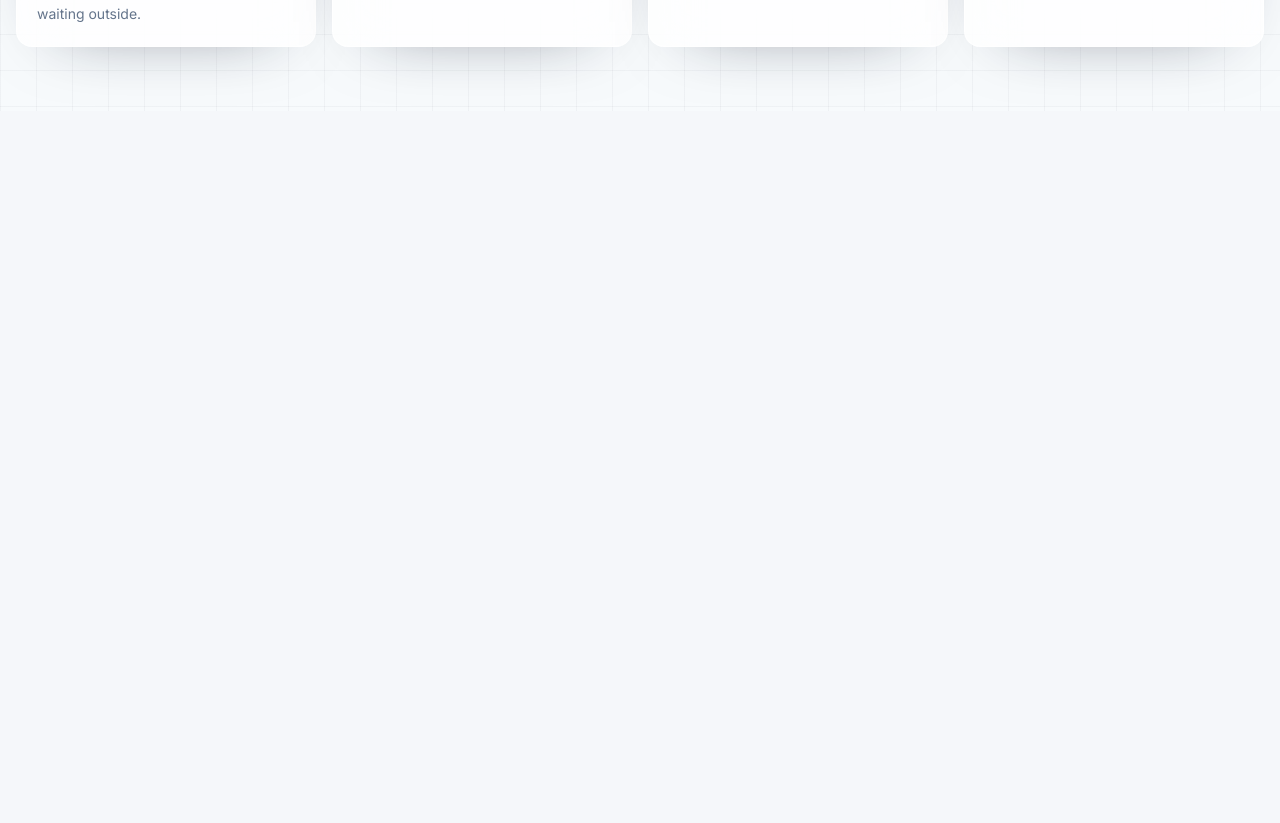
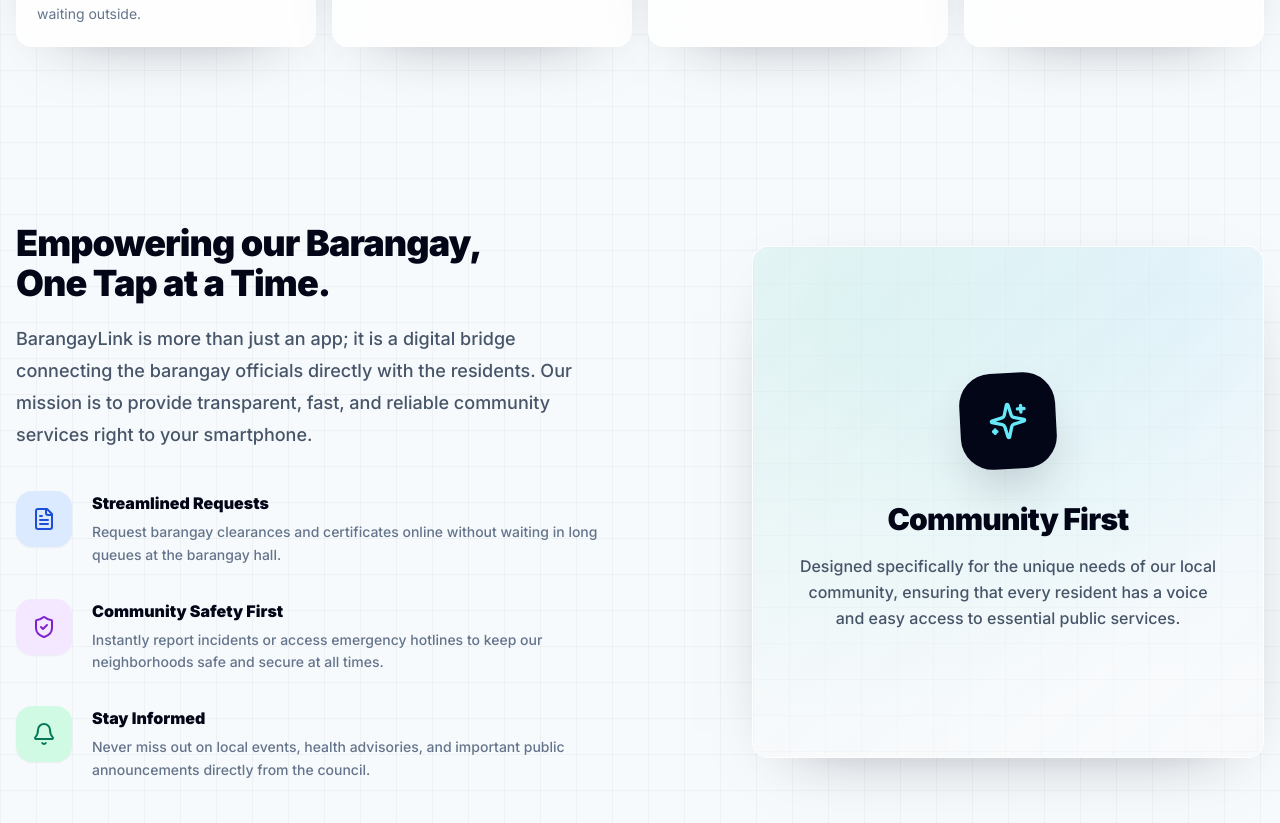
Before and after one commit to Ikal-Sama/barangayservice, a Next.js app: page / in a window 1280 px wide. Shown: the part 866-1689 px from the top of the page. Before the commit the page ends 977 px from the top, so only its background shows below. Built offline with nearby package versions, Linux system fonts and the light colour scheme.

Commit message:
feat: Add comprehensive About the App section to homepage

```diff
--- a/src/app/page.tsx
+++ b/src/app/page.tsx
@@ -8,6 +8,7 @@ import {
   ShieldCheck,
   Sparkles,
   Truck,
+  FileText,
 } from "lucide-react";
 
 const features = [
@@ -176,6 +177,70 @@ export default function LandingPage() {
           ))}
         </div>
       </section>
+
+      {/* ── About the Portal Section ────────────────────────────────────────── */}
+      <section className="mx-auto max-w-7xl px-4 py-16 lg:py-24 mt-4">
+        <div className="grid gap-12 lg:grid-cols-2 lg:items-center">
+          <div>
+            <h2 className="text-3xl font-black tracking-tight text-slate-950 sm:text-4xl">
+              Empowering our Barangay, <br /> One Tap at a Time.
+            </h2>
+            <p className="mt-5 text-lg leading-8 text-slate-600 font-medium">
+              BarangayLink is more than just an app; it is a digital bridge connecting the barangay officials directly with the residents. Our mission is to provide transparent, fast, and reliable community services right to your smartphone.
+            </p>
+
+            <div className="mt-10 space-y-8">
+              {[
+                {
+                  title: "Streamlined Requests",
+                  desc: "Request barangay clearances and certificates online without waiting in long queues at the barangay hall.",
+                  icon: FileText,
+                  color: "bg-blue-100 text-blue-700",
+                },
+                {
+                  title: "Community Safety First",
+                  desc: "Instantly report incidents or access emergency hotlines to keep our neighborhoods safe and secure at all times.",
+                  icon: ShieldCheck,
+                  color: "bg-purple-100 text-purple-700",
+                },
+                {
+                  title: "Stay Informed",
+                  desc: "Never miss out on local events, health advisories, and important public announcements directly from the council.",
+                  icon: Bell,
+                  color: "bg-emerald-100 text-emerald-700",
+                },
+              ].map((item, idx) => (
+                <div key={idx} className="flex gap-5">
+                  <div className={`shrink-0 grid h-14 w-14 place-items-center rounded-2xl ${item.color} shadow-sm`}>
+                    <item.icon className="h-6 w-6" />
+                  </div>
+                  <div>
+                    <h3 className="text-base font-black text-slate-950">{item.title}</h3>
+                    <p className="mt-1.5 text-sm text-slate-500 leading-relaxed font-medium">
+                      {item.desc}
+                    </p>
+                  </div>
+                </div>
+              ))}
+            </div>
+          </div>
+
+          <div className="relative lg:ml-auto w-full max-w-lg">
+            <div className="glass-card overflow-hidden p-8 sm:p-10 aspect-square flex flex-col justify-center relative bg-gradient-to-br from-slate-50 to-slate-100/50">
+               <div className="absolute inset-0 bg-app-grid opacity-50" />
+               <div className="relative z-10 text-center flex flex-col items-center">
+                 <div className="grid h-24 w-24 place-items-center rounded-[2rem] bg-slate-950 text-white shadow-2xl shadow-slate-950/20 mb-8 transform -rotate-3 transition hover:rotate-0">
+                    <Sparkles className="h-10 w-10 text-cyan-300" />
+                 </div>
+                 <h3 className="text-3xl font-black text-slate-950 mb-4 tracking-tight">Community First</h3>
+                 <p className="text-slate-600 text-base leading-relaxed font-medium">
+                   Designed specifically for the unique needs of our local community, ensuring that every resident has a voice and easy access to essential public services.
+                 </p>
+               </div>
+            </div>
+          </div>
+        </div>
+      </section>
     </main>
   );
 }
```
